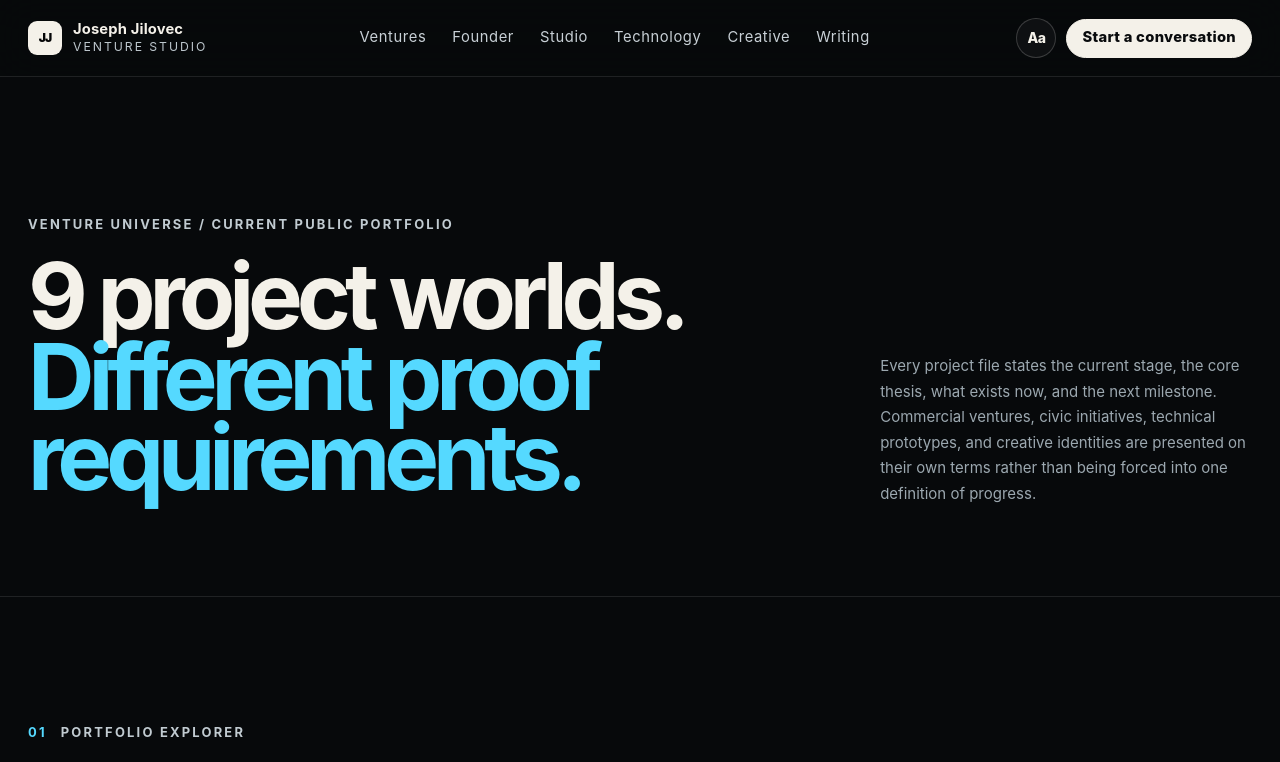
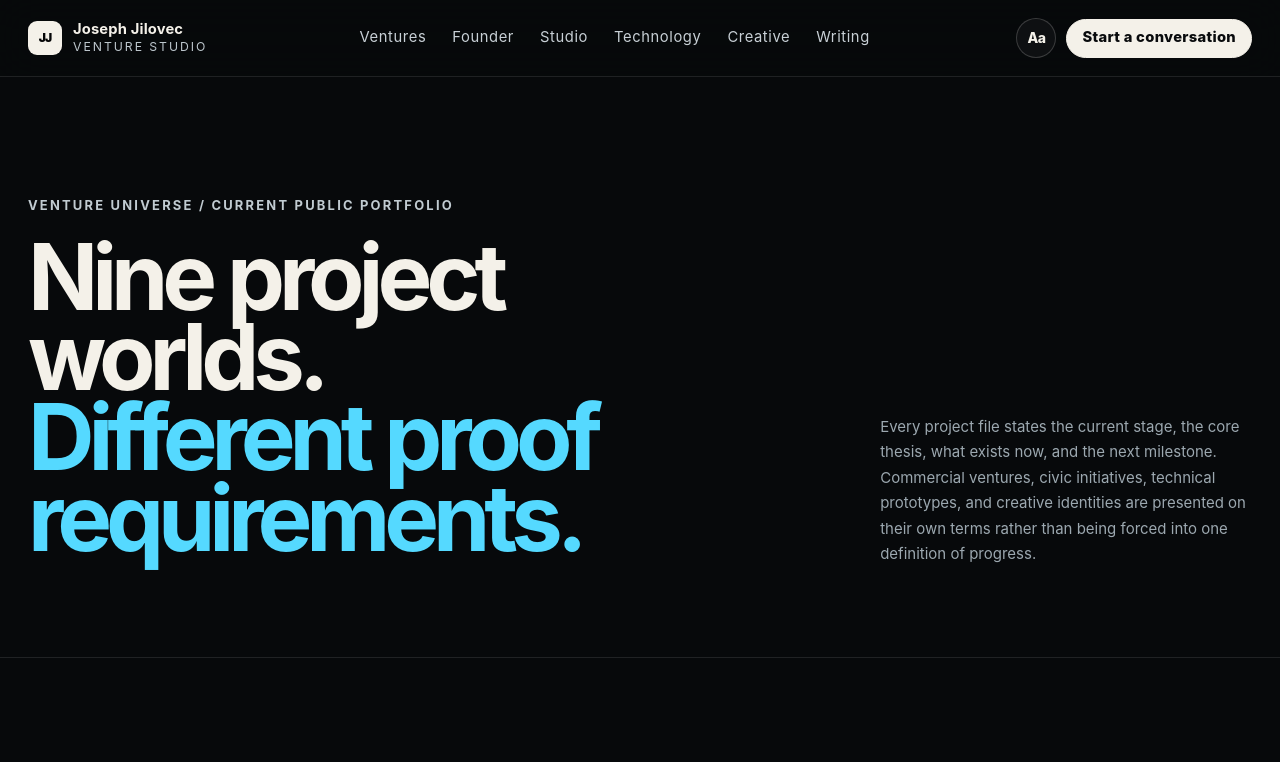
Before and after one commit to josephjilovec/josephjilovec, a Next.js app: page /ventures in a window 1280 px wide. Shown: the top 762 px of the page. Built offline with nearby package versions, Linux system fonts and the light colour scheme.

Commit message:
Correct venture universe heading to nine projects

```diff
--- a/app/ventures/page.tsx
+++ b/app/ventures/page.tsx
@@ -1,7 +1,6 @@
 import { VentureGrid } from "@/components/ventures/VentureGrid";
 import { SectionHeading } from "@/components/shared/SectionHeading";
 import { pageMetadata } from "@/lib/metadata";
-import { ventures } from "@/lib/ventures";
 
 export const metadata = pageMetadata("Ventures", "Explore Joseph Jilovec's venture concepts, civic initiatives, prototypes, operating projects, and creative work.", "/ventures");
 
@@ -11,7 +10,7 @@ export default function VenturesPage() {
       <section className="page-hero compact-hero">
         <div>
           <p className="hero-kicker">Venture universe / current public portfolio</p>
-          <h1>{ventures.length} project worlds.<br /><span>Different proof requirements.</span></h1>
+          <h1>Nine project worlds.<br /><span>Different proof requirements.</span></h1>
         </div>
         <p>Every project file states the current stage, the core thesis, what exists now, and the next milestone. Commercial ventures, civic initiatives, technical prototypes, and creative identities are presented on their own terms rather than being forced into one definition of progress.</p>
       </section>
```
